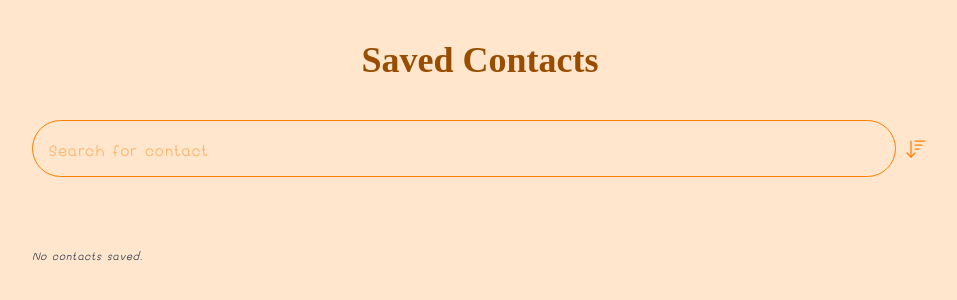
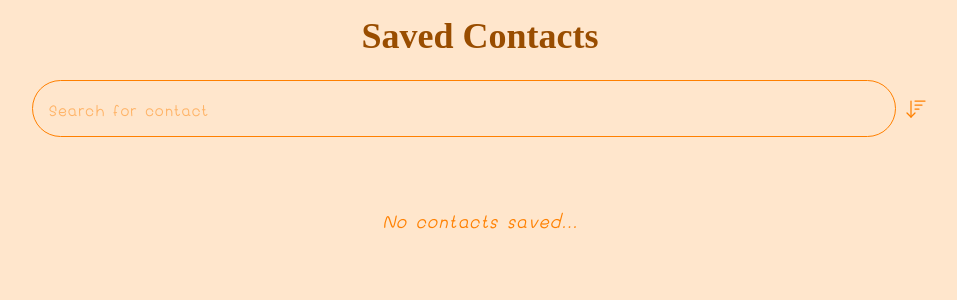
Before and after one commit to kj002/CRUD-address-book, a Next.js app: page /view-contacts in a window 1280 px wide. Shown: the top 300 px of the page, without its empty margins (160-1117 px from the left). Built offline with nearby package versions, Linux system fonts and the light colour scheme.

Commit message:
Improve styling in ViewContactsPage and ContactCard components

```diff
--- a/src/app/view-contacts/page.tsx
+++ b/src/app/view-contacts/page.tsx
@@ -36,7 +36,7 @@ export default function ViewContactsPage() {
 
     return (
         <div className="flex flex-col items-center p-6 gap-6">
-            <h2 className="text-4xl font-bold sticky top-0 z-10 py-4 w-full text-center">
+            <h2 className="-mt-2 text-4xl font-bold w-full text-center">
                 Saved Contacts
             </h2>
             <div className="flex flex-col w-full max-w-4xl gap-6">
@@ -56,8 +56,8 @@ export default function ViewContactsPage() {
                 </div>
 
                 { contacts.length === 0 ? (
-                <div className="mt-10 text-gray-700 text-lg italic">
-                    No contacts saved.
+                <div className="mt-10 text-3xl italic text-center">
+                    No contacts saved...
                 </div>
                 ) : (
                     <div className="grid grid-cols-1 sm:grid-cols-2 gap-4 w-full">
--- a/src/components/ContactCard.tsx
+++ b/src/components/ContactCard.tsx
@@ -20,7 +20,7 @@ const getInitials = (firstName: string, lastName: string) => {
 
 const ContactCard: React.FC<ContactCardComponent> = ({ contact, onDelete, onStarToggle }) => {
     return (
-        <div className="relative py-4 px-6 border rounded-xl shadow-lg flex items items-center space-x-4 bg-orange-100">
+        <div className="relative py-1 pb-6 px-5 border rounded-xl shadow-lg flex items-center space-x-4 bg-orange-100">
             <button
                 onClick={() => onDelete()}
                 className="absolute top-3 -right-1 cursor-pointer"
@@ -30,16 +30,15 @@ const ContactCard: React.FC<ContactCardComponent> = ({ contact, onDelete, onStar
             <button
                 onClick={() => onStarToggle()}
                 className="absolute bottom-3 -right-1 cursor pointer"
-            >
+>
                 {contact.isFavourite ? <Star color="yellow"/> : <Star/>}
             </button>
-            <div className="h-16 w-16 bg-transparent flex items-center justify-center text-xl font=semibold">
-                <img
-                    src={`https://api.dicebear.com/9.x/pixel-art-neutral/svg?seed=${getInitials(contact.firstName, contact.lastName)}`}
-                    alt="avatar"
-                    className="rounded-full border-orange-200 border-3"/>
-            </div>
-            <div className="pb-3">
+            <img
+                src={`https://api.dicebear.com/9.x/pixel-art-neutral/svg?seed=${getInitials(contact.firstName, contact.lastName)}`}
+                alt="avatar"
+                className="mt-5 rounded-full border-orange-200 border-3 h-16 w-16 bg-transparent"
+            />
+            <div className="pb-3 text-start">
                 <h2 className="text-3xl font-bold"> { contact.firstName } { contact.lastName } </h2>
                 <p> { contact.phone } </p>
                 <p className="-mt-4"> { contact.email } </p>
```
